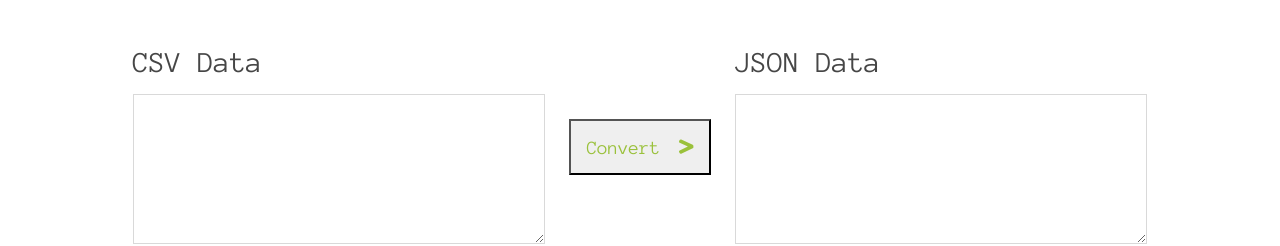
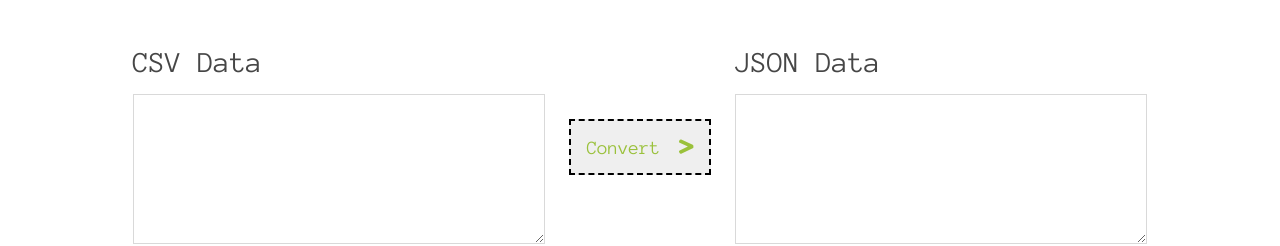
Before and after one commit to yhunglee/csvtojson, an Angular app: page / in a window 1280 px wide. Shown: the top 246 px of the page. Built offline with nearby package versions, Linux system fonts and the light colour scheme.

Commit message:
feat(csv-conversion.component.scss): add styling of conversion button.
Add styling of conversion button and declare a scss variable for green
color from spec.

```diff
--- a/src/app/components/csv-conversion/csv-conversion.component.scss
+++ b/src/app/components/csv-conversion/csv-conversion.component.scss
@@ -1,3 +1,5 @@
+$specGreenColor: #9ac13b;
+
 .conversion-container {
   display: flex;
   align-items: baseline;
@@ -7,7 +9,7 @@
 
   .convertion.csv-to-json {
     font-size: 1.2rem;
-    color: #9ac13b;
+    color: $specGreenColor;
     font-weight: medium 500;
   }
 
@@ -21,8 +23,8 @@
     font-weight: 400;
 
     &:focus {
-      border: 1px solid #9ac13b;
-      outline-color: #9ac13b;
+      border: 1px solid $specGreenColor;
+      outline-color: $specGreenColor;
     }
   }
 
@@ -32,6 +34,10 @@
 
   button.convertion.csv-to-json {
     padding: 16px;
+    font-size: 1.2rem;
+    color: $specGreenColor;
+    font-weight: medium 500;
+    border-style: dashed;
 
     > span.icon {
       margin-left: 8px;
```
